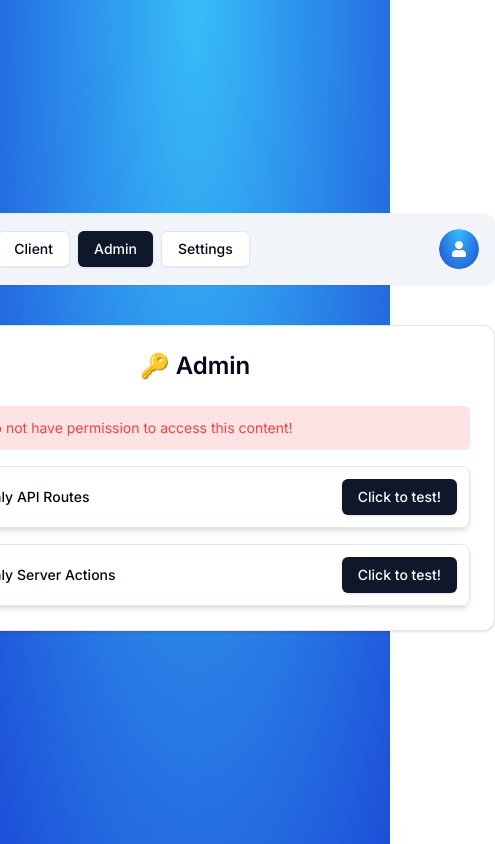
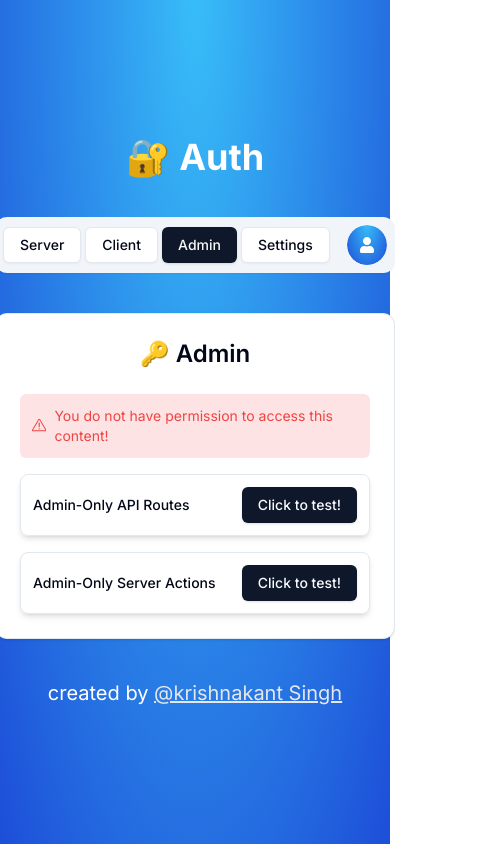
Before and after one commit to kabhinav577/next14-auth, a Next.js app: page /admin in a window 390 px wide. Shown: the whole page, 495 px wide, since content can reach past the window. Built offline with nearby package versions, Linux system fonts and the light colour scheme; no server answers.

Commit message:
feat: working on resposiveness

```diff
--- a/app/(protected)/_components/navbar.tsx
+++ b/app/(protected)/_components/navbar.tsx
@@ -9,8 +9,8 @@ import { UserButton } from '@/components/auth/user-button';
 export const Navbar = () => {
   const pathname = usePathname();
   return (
-    <nav className="bg-secondary flex justify-between items-center p-4 rounded-xl w-[600px] shadow-sm">
-      <div className="flex gap-x-2">
+    <nav className="bg-secondary flex justify-between items-center p-2 md:p-4 rounded-xl w-[400px] md:w-[600px] shadow-sm">
+      <div className="flex gap-x-1 md:gap-x-2">
         <Button
           asChild
           variant={pathname === '/server' ? 'default' : 'outline'}
--- a/app/(protected)/admin/page.tsx
+++ b/app/(protected)/admin/page.tsx
@@ -30,8 +30,9 @@ const AdminPage = () => {
       }
     });
   };
+
   return (
-    <Card className="w-[600px]">
+    <Card className="w-[400px] md:w-[600px]">
       <CardHeader>
         <p className="text-2xl font-semibold text-center">🔑 Admin</p>
       </CardHeader>
--- a/app/(protected)/layout.tsx
+++ b/app/(protected)/layout.tsx
@@ -1,10 +1,21 @@
+import Link from 'next/link';
 import { Navbar } from './_components/navbar';
 
 const ProtectedLayout = ({ children }: { children: React.ReactNode }) => {
   return (
     <div className="min-h-screen py-10 w-full flex flex-col gap-y-10 items-center justify-center bg-[radial-gradient(ellipse_at_top,_var(--tw-gradient-stops))] from-sky-400 to-blue-700">
+      <h1 className="text-4xl font-bold text-white">🔐 Auth</h1>
       <Navbar />
       {children}
+      <p className="text-white text-xl">
+        created by{' '}
+        <Link
+          href="https://www.linkedin.com/in/krishnakant-singh-ab391a1b1/"
+          className="underline text-gray-200 hover:text-gray-300"
+        >
+          @krishnakant Singh
+        </Link>
+      </p>
     </div>
   );
 };
--- a/components/user-info.tsx
+++ b/components/user-info.tsx
@@ -9,7 +9,7 @@ interface UserInfoProps {
 
 export const UserInfo = ({ user, label }: UserInfoProps) => {
   return (
-    <Card className="w-[600px] shadow-md">
+    <Card className="w-[400px] md:w-[600px] shadow-md">
       <CardHeader>
         <p className="text-2xl font-semibold text-center">{label}</p>
       </CardHeader>
```
